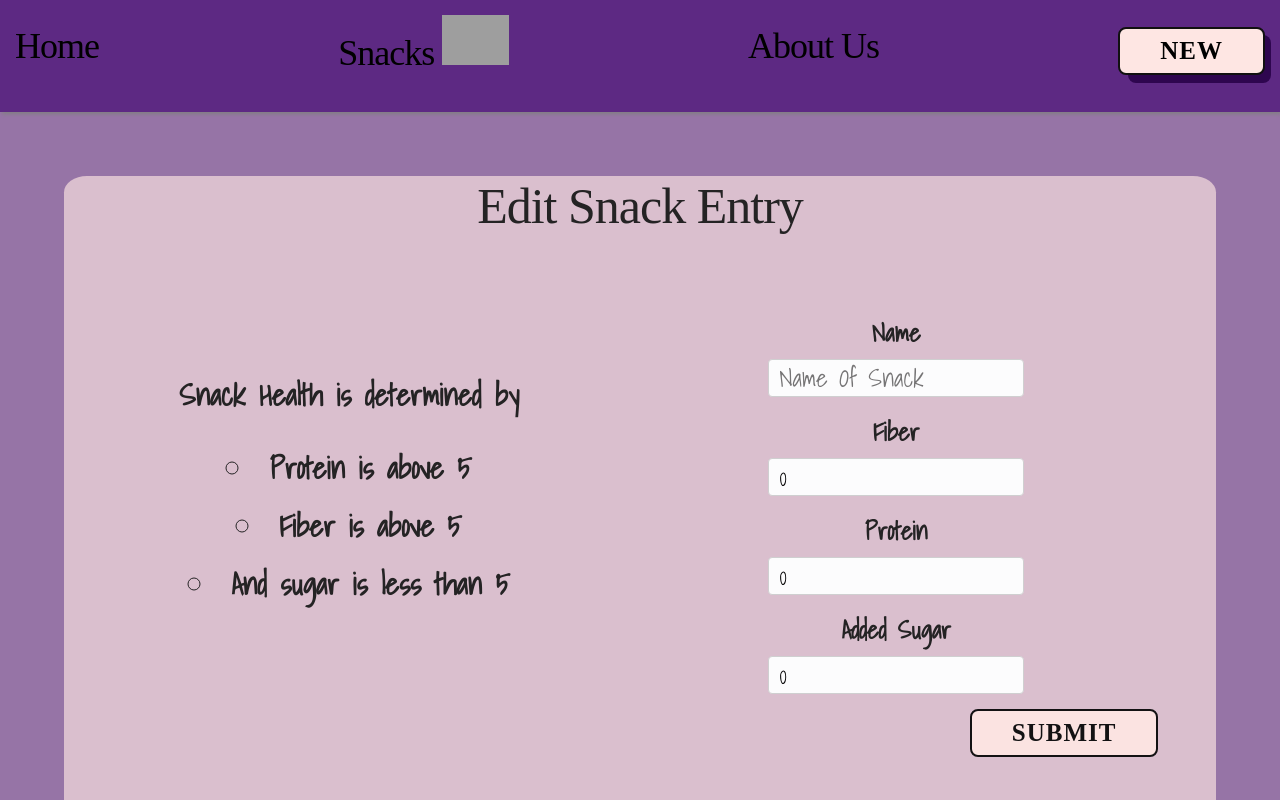
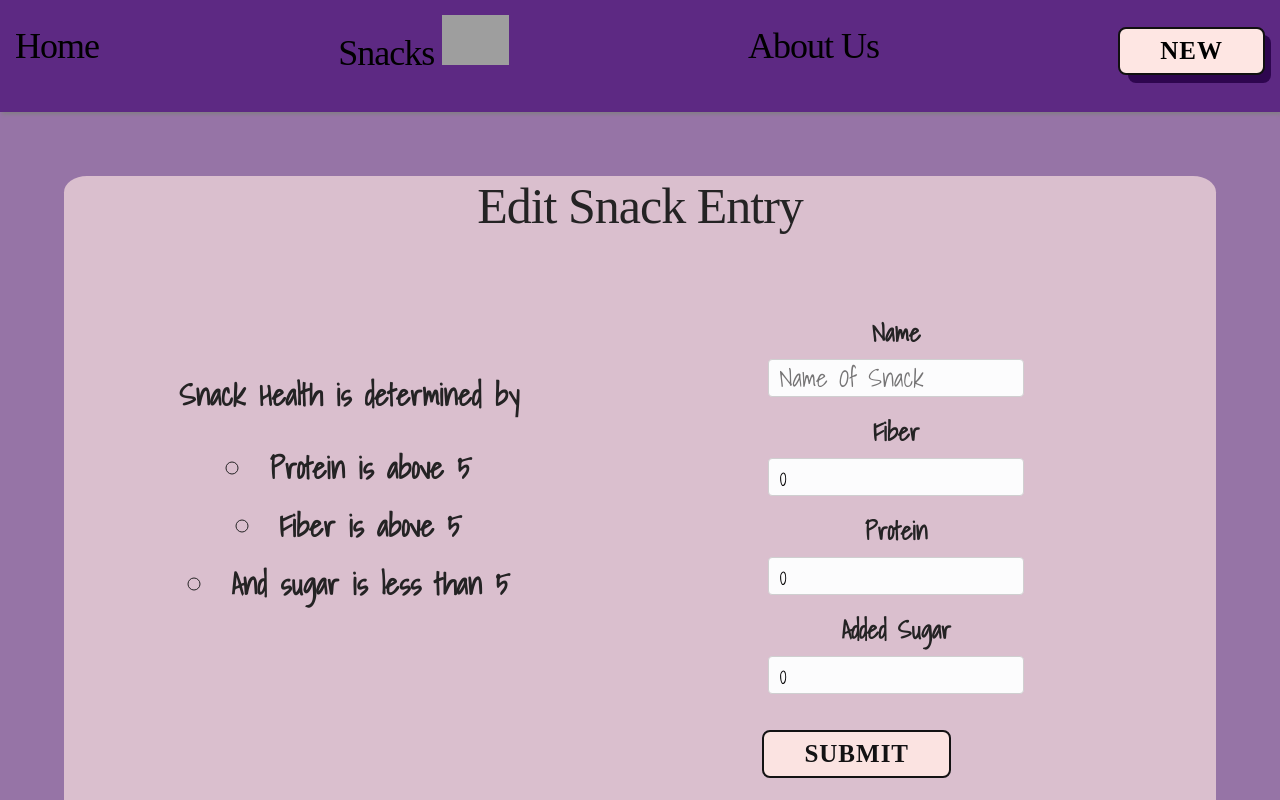
Before and after one commit to joinpursuit/8-3-snack-a-log, a React (Create React App) app in the folder front-end/: page /snacks/1/edit in a window 1280 px wide. Shown: the top 800 px of the page. Built offline with nearby package versions, Linux system fonts and the light colour scheme; no server answers; grey boxes are pictures that could not be loaded; a web font is replaced by a local one.

Commit message:
submit editcss

```diff
--- a/front-end/src/Components/styles/edit.css
+++ b/front-end/src/Components/styles/edit.css
@@ -37,7 +37,6 @@ padding: 10%;
 
 input[type=submit] {
     float: right;
-
     background-color: #fee6e3;
     border: 2px solid #111;
     border-radius: 8px;
@@ -58,7 +57,8 @@ input[type=submit] {
     user-select: none;
     -webkit-user-select: none;
     touch-action: manipulation;
-
+    margin-right: 20%;
+    margin-top: 2%;
 
   }
   .edit-button {
```
